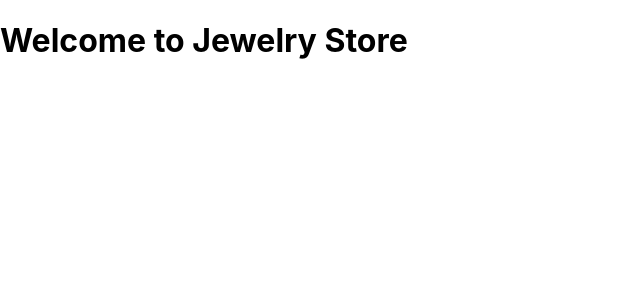
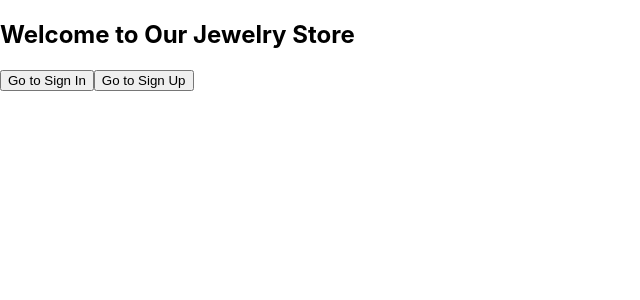
Before and after one commit to Nakkash14/Jewelry, a React (Create React App) app in the folder frontend/: page / in a window 1280 px wide. Shown: the top 300 px of the page, without its empty margins (0-640 px from the left). Built offline with nearby package versions, Linux system fonts and the light colour scheme.

Commit message:
Updated code
Updated App.js(Router) /
Added components folder and inside HomePage.js for Link(Navigation)

```diff
--- a/frontend/src/App.js
+++ b/frontend/src/App.js
@@ -25,22 +25,26 @@
 // export default App;
 
 
+/////////////////////////////////////////////////////////
+
+// App.js
 import React from 'react';
-import { BrowserRouter as Router, Route, Routes } from 'react-router-dom';
-import SignIn from './Auth/Sign_In';  // Import your SignIn component
-import SignUp from './Auth/Sign_Up';  // Import your SignUp component
+import { BrowserRouter as Router, Routes, Route } from 'react-router-dom';  // Import React Router
+
+// Import the components for the pages
+import HomePage from './components/HomePage.js'; // Assuming HomePage.js is in the same folder
+import SignIn from './Auth/Sign_In'; // Adjust the path based on where your components are located
+import SignUp from './Auth/Sign_Up';
 
 const App = () => {
   return (
     <Router>
-      <div>
-        <h1>Welcome to Jewelry Store</h1>
-        {/* Set up Routes for navigation */}
-        <Routes>
-          <Route path="/signin" element={<SignIn />} />
-          <Route path="/signup" element={<SignUp />} />
-        </Routes>
-      </div>
+      <Routes>
+        {/* Define the Routes for the pages */}
+        <Route path="/" element={<HomePage />} />
+        <Route path="/signin" element={<SignIn />} />
+        <Route path="/signup" element={<SignUp />} />
+      </Routes>
     </Router>
   );
 };
--- /dev/null
+++ b/frontend/src/components/HomePage.js
@@ -0,0 +1,23 @@
+// HomePage.js
+import React from 'react';
+import { Link } from 'react-router-dom';
+
+const HomePage = () => {
+  return (
+    <div>
+      <h2>Welcome to Our Jewelry Store</h2>
+
+      {/* Link for navigating to Sign In page */}
+      <Link to="/signin">
+        <button>Go to Sign In</button>
+      </Link>
+
+      {/* Link for navigating to Sign Up page */}
+      <Link to="/signup">
+        <button>Go to Sign Up</button>
+      </Link>
+    </div>
+  );
+};
+
+export default HomePage;
```
